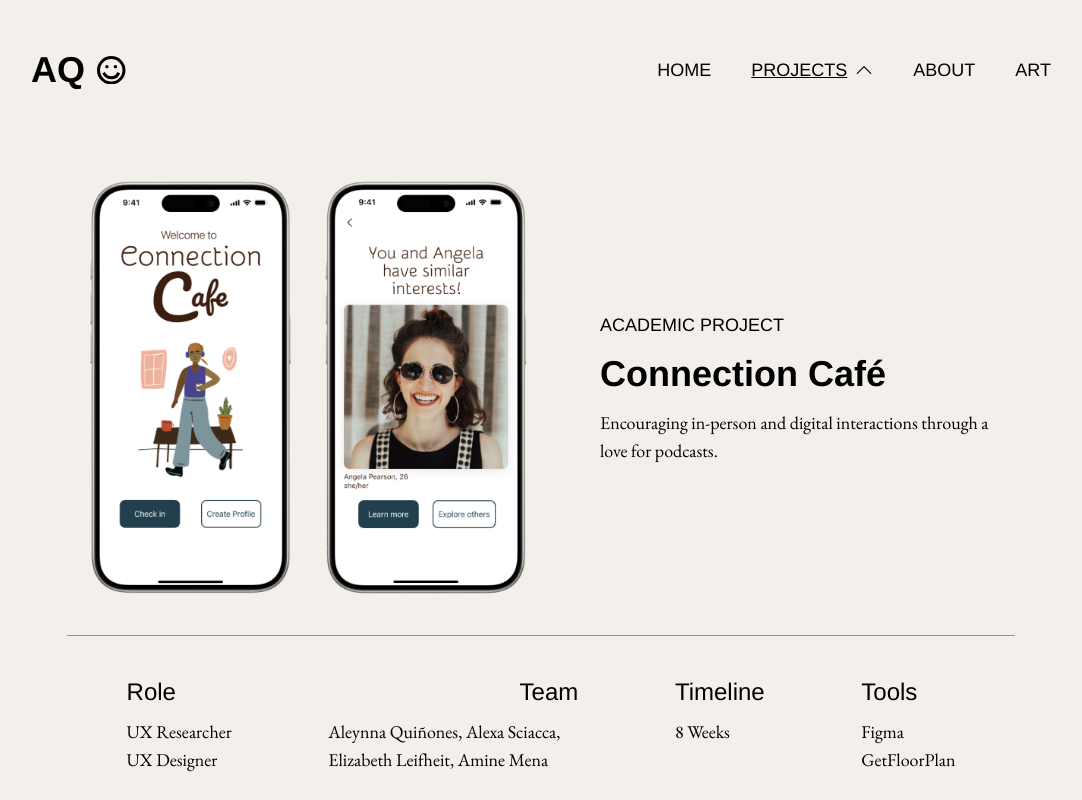
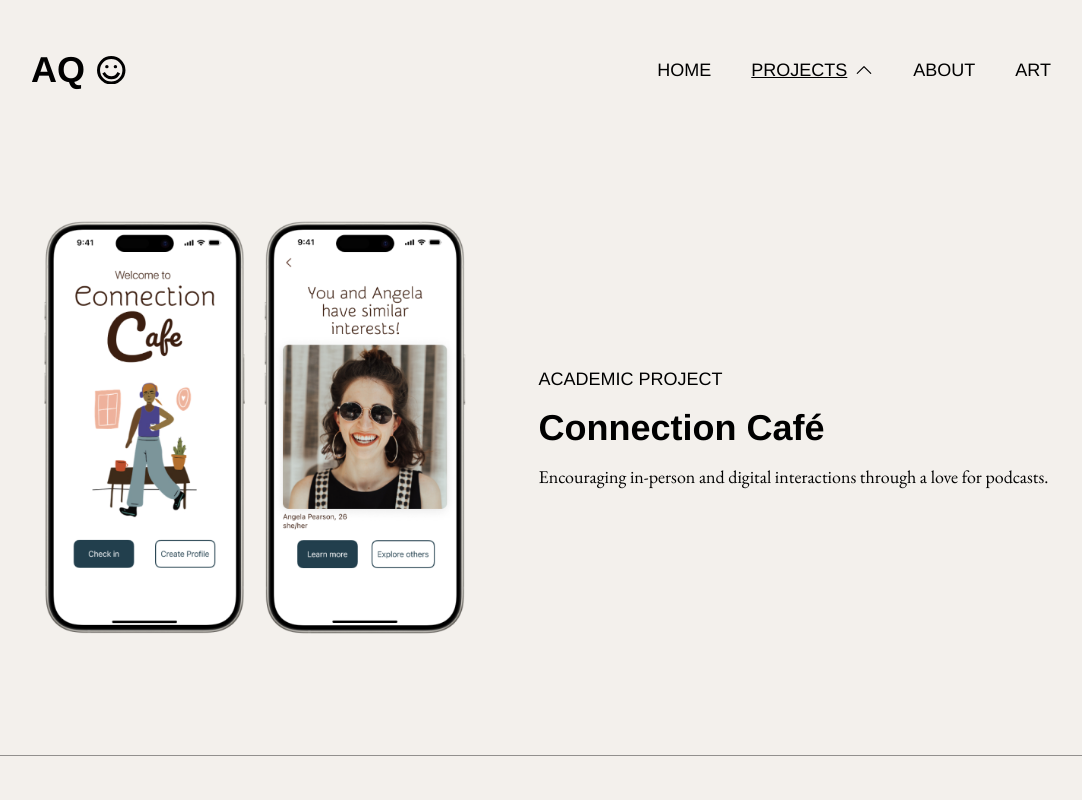
Before and after one commit to agabra23/aleynna-portfolio, a React (Vite) app: page /connection-cafe in a window 1280 px wide. Shown: the top 800 px of the page, without its empty margins (99-1181 px from the left). Built offline with nearby package versions, Linux system fonts and the light colour scheme.

Commit message:
Make HeroSectionWrapper component

```diff
--- /dev/null
+++ b/src/components/HeroSectionWrapper.jsx
@@ -0,0 +1,13 @@
+const HeroSectionWrapper = ({ children }) => {
+  return (
+    <section className="font-garamond  max-w-full">
+      <div className="mx-auto max-w-screen-xl">
+        <div className="border-b border-b-black/40 flex-col items-center mx-[4vw] px-[1vw] pb-[15vh] pt-[10vh]">
+          {children}
+        </div>
+      </div>
+    </section>
+  );
+};
+
+export default HeroSectionWrapper;
--- a/src/components/Section.jsx
+++ b/src/components/Section.jsx
@@ -1,9 +1,7 @@
-import React, { Children } from "react";
-
 const Section = ({ children }) => {
   return (
     <section className="font-garamond  max-w-full">
-      <div className="mx-auto sm:max-w-screen-sm md:max-w-screen-md lg:max-w-screen-lg min-[1050px]:max-w-[1050px] ">
+      <div className="mx-auto max-w-screen-xl">
         <div className="border-b border-b-black/40 flex-col items-center mx-[4vw] px-[1vw] py-[5vh]">
           {children}
         </div>
--- a/src/pages/Beachside.jsx
+++ b/src/pages/Beachside.jsx
@@ -38,6 +38,7 @@ import BlueTracking from "../assets/BlueTracking.png";
 import BeachsideScreenDescription from "../components/BeachsideScreenDescription";
 import BeachsideComparisons from "../components/BeachsideComparisons";
 import Section from "../components/Section";
+import HeroSectionWrapper from "../components/HeroSectionWrapper";
 
 const Beachside = () => {
   useLayoutEffect(() => {
@@ -181,7 +182,7 @@ const Beachside = () => {
 
   return (
     <div className="relative -z-10 font-garamond max-w-full">
-      <Section>
+      <HeroSectionWrapper>
         <div className="flex flex-col md:flex-row justify-center items-center gap-[30px] md:gap-[65px] max-w-full">
           <div className="flex justify-center gap-[15px] max-w-full mb-[30px] md:mb-0">
             <img
@@ -208,7 +209,7 @@ const Beachside = () => {
             </p>
           </div>
         </div>
-      </Section>
+      </HeroSectionWrapper>
       <Section>
         <ul className="grid grid-cols-2 gap-y-[40px] md:flex md:justify-evenly md:gap-[50px]">
           <li>
--- a/src/pages/Cafe.jsx
+++ b/src/pages/Cafe.jsx
@@ -28,6 +28,7 @@ import UserPersona from "../components/UserPersona";
 import AutoplayCarousel from "../components/AutoplayCarousel";
 import ClickableCarousel from "../components/ClickableCarousel";
 import Section from "../components/Section";
+import HeroSectionWrapper from "../components/HeroSectionWrapper";
 
 const Cafe = () => {
   useLayoutEffect(() => {
@@ -51,9 +52,9 @@ const Cafe = () => {
 
   return (
     <div className="relative -z-10 font-garamond max-w-full">
-      <Section>
+      <HeroSectionWrapper>
         <div className="flex flex-col md:flex-row justify-center items-center gap-[30px] md:gap-[65px] max-w-full">
-          <div className="flex justify-center gap-[15px]  max-w-full md:mb-0 mb-[30px]">
+          <div className="flex justify-center  max-w-full md:mb-0 mb-[30px]">
             <img
               className="min-w-[120px] max-w-[220px] h-auto "
               src={HomeImg}
@@ -78,7 +79,7 @@ const Cafe = () => {
             </p>
           </div>
         </div>
-      </Section>
+      </HeroSectionWrapper>
       <Section>
         <ul className="grid grid-cols-2 gap-y-[40px] md:flex md:justify-evenly md:gap-[50px]">
           <li>
--- a/src/pages/Home.jsx
+++ b/src/pages/Home.jsx
@@ -6,6 +6,7 @@ import MatchImg from "../assets/Match.png";
 import { useNavigate } from "react-router-dom";
 import { useLayoutEffect } from "react";
 import Section from "../components/Section";
+import HeroSectionWrapper from "../components/HeroSectionWrapper";
 
 const Home = () => {
   const navigator = useNavigate();
@@ -14,8 +15,9 @@ const Home = () => {
   });
   return (
     <div className="relative -z-10 font-garamond max-w-full">
-      <Section>
-        <h2 className="font-helvetica [855px]:text-5xl text-4xl font-bold">
+      <HeroSectionWrapper>
+        <div className="max-w-max mx-auto">
+          <h2 className="font-helvetica [855px]:text-5xl text-4xl font-bold max-w-max">
             Hi! I’m Aleynna Quiñones.
           </h2>
           <p className="text-xl md:text-2xl mt-[10px] max-w-[1000px]">
@@ -23,19 +25,21 @@ const Home = () => {
             <span className="font-semibold  break-words">
               dedicated to solving problems
             </span>{" "}
-          through the creation of digital experiences that seamlessly integrate{" "}
+            through the creation of digital experiences that seamlessly
+            integrate{" "}
             <span className="font-semibold  break-words">
               innovation, empathy, and intuitive design
             </span>
             .
           </p>
-        <div className="flex flex-col  gap-[15px] mt-12 lg:mt-16">
+          <div className="flex flex-col max-w-max gap-[15px] mt-12 lg:mt-16">
             <div className="text-xl lg:text-2xl font-thin mb-4">
               <h5 className="font-helvetica text-[16px] md:text-lg">
                 I ALSO LOVE...
               </h5>
               <p className="text-[16px] lg:text-xl">
-              painting, lifting heavy weights, and hanging out with my two cats.
+                painting, lifting heavy weights, and hanging out with my two
+                cats.
               </p>
             </div>
             <div className="text-xl md:text-2xl font-thin">
@@ -55,7 +59,8 @@ const Home = () => {
               </p>
             </div>
           </div>
-      </Section>
+        </div>
+      </HeroSectionWrapper>
       <Section>
         <div className="flex flex-col-reverse lg:flex-row-reverse justify-center items-center gap-[30px] lg:gap-[65px] mb-[75px] lg:mb-[145px]">
           <div className="flex items-center lg:items-start flex-col gap-[10px]">
```
Lines whose indentation alone changed are shown as unchanged.
